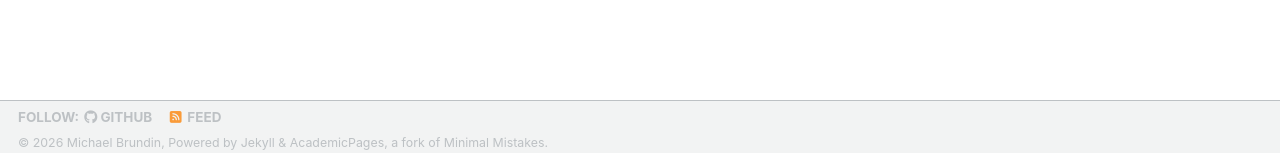
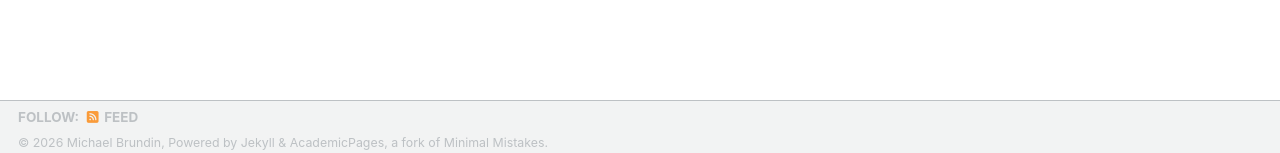
Before and after one commit to brundinm/brundinm.github.io, a Jekyll site: the page built from _pages/about.md, in a window 1280 px wide and 1149 px high. Shown: the part 978-1131 px from the top of the window. Built offline with Jekyll 4.4.1, drawn with Linux system fonts in a browser that asks for light colours; some web fonts are replaced; a script bundle is joined from its source files by our own code; library files that are not in the unit come from our copies; some of the changed text lies outside the part shown.

Commit message:
Update footer.html

```diff
--- a/_includes/footer.html
+++ b/_includes/footer.html
@@ -5,9 +5,6 @@
   <ul class="social-icons">
     {% if site.data.ui-text[site.locale].follow_label %}
       <li><strong>{{ site.data.ui-text[site.locale].follow_label }}</strong></li>
-    {% endif %}
-    {% if site.author.github %}
-      <li><a href="https://github.com/{{ site.author.github }}"><i class="fab fa-github" aria-hidden="true"></i> GitHub</a></li>
     {% endif %}
     {% if site.author.bitbucket %}
       <li><a href="https://bitbucket.org/{{ site.author.bitbucket }}"><i class="fab fa-bitbucket" aria-hidden="true"></i> Bitbucket</a></li>
@@ -21,5 +18,5 @@
 
 <div class="page__footer-copyright">
   &copy; {{ site.time | date: '%Y' }} {{ site.name | default: site.title }}, {{ site.data.ui-text[site.locale].powered_by | default: "Powered by" }} <a href="https://jekyllrb.com" rel="nofollow">Jekyll</a> &amp; <a href="https://github.com/academicpages/academicpages.github.io">AcademicPages</a>, a fork of <a href="https://mademistakes.com/work/minimal-mistakes-jekyll-theme/" rel="nofollow">Minimal Mistakes</a>.<br />
-  Site last updated {{ "now" | date: '%Y-%m-%d' }}, <a href="/sitemap/" style="text-transform: uppercase;">{{ site.data.ui-text[site.locale].site_map | default: "Sitemap" }}</a>
+  Site last updated {{ "now" | date: '%Y-%m-%d' }}
 </div>
```
